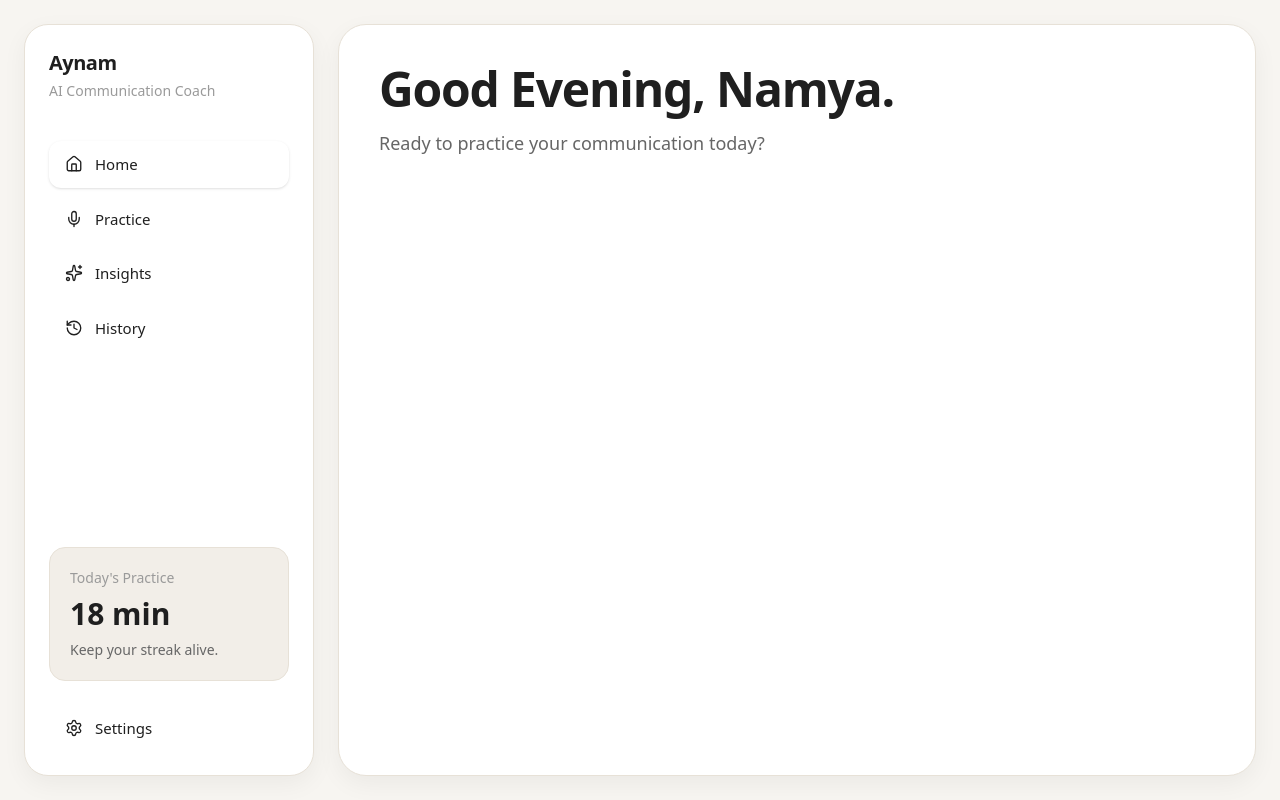
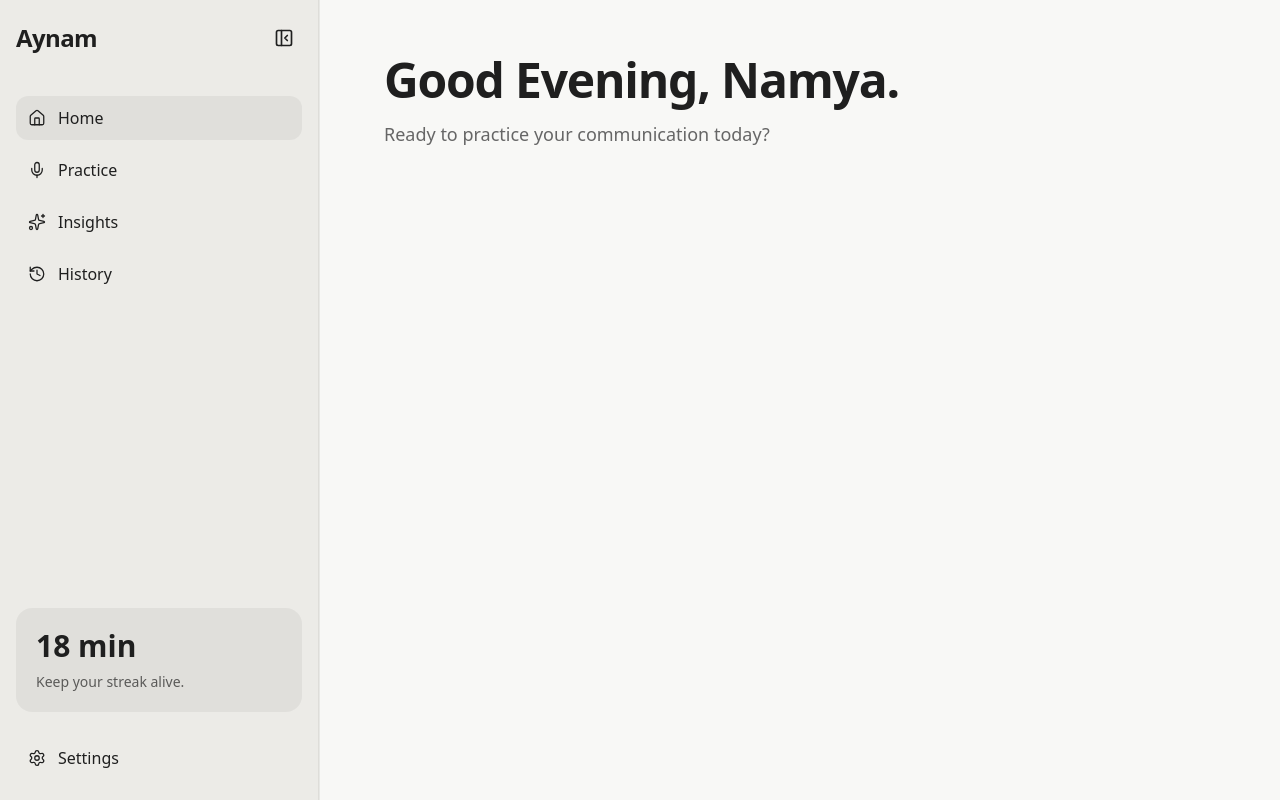
Before and after one commit to namyagaur/aynam.ai, a Next.js app: page /dashboard in a window 1280 px wide. Built offline with nearby package versions, Linux system fonts and the light colour scheme.

Commit message:
feat: enhance Sidebar and NavigationItem components for improved collapsed state handling

```diff
--- a/components/layout/AppShell.tsx
+++ b/components/layout/AppShell.tsx
@@ -1,42 +1,32 @@
-import { ReactNode } from "react";
+"use client";
+
+import { useState } from "react";
 import Sidebar from "./Sidebar";
 
-type AppShellProps = {
-  children: ReactNode;
+type Props = {
+  children: React.ReactNode;
 };
 
-export default function AppShell({
-  children,
-}: AppShellProps) {
+export default function AppShell({ children }: Props) {
+  const [collapsed, setCollapsed] = useState(false);
+
+  const sidebarWidth = collapsed ? 72 : 320;
+
   return (
-    <div className="min-h-screen bg-[var(--canvas)]">
-      <div className="mx-auto flex h-screen max-w-[1700px] gap-6 p-6">
+<div className="flex h-screen overflow-hidden bg-[#F4F4F1]">
+  <aside
+  style={{ width: sidebarWidth }}
+  className="shrink-0 border-r border-black/5 transition-all duration-300"
+>
+        <Sidebar
+          collapsed={collapsed}
+          setCollapsed={setCollapsed}
+        />
+      </aside>
 
-        {/* Sidebar */}
-
-        <div className="w-[290px] shrink-0">
-          <Sidebar />
-        </div>
-
-        {/* Workspace */}
-
-        <main
-          className="
-            flex-1
-            overflow-y-auto
-            rounded-[28px]
-            border
-            border-[var(--border)]
-            bg-[var(--surface)]
-            shadow-[var(--shadow)]
-          "
-        >
-          <div className="min-h-full p-10">
-            {children}
-          </div>
-        </main>
-
-      </div>
+      <main className="flex-1 overflow-y-auto bg-[#F8F8F6] px-16 py-14">
+        {children}
+      </main>
     </div>
   );
 }
--- a/components/layout/NavigationItem.tsx
+++ b/components/layout/NavigationItem.tsx
@@ -9,28 +9,46 @@ type NavigationItemProps = {
   href: string;
   label: string;
   icon: LucideIcon;
+  collapsed: boolean;
 };
 
 export default function NavigationItem({
   href,
   label,
   icon: Icon,
+  collapsed,
 }: NavigationItemProps) {
   const pathname = usePathname();
+
   const active = pathname.startsWith(href);
 
   return (
     <Link
       href={href}
       className={clsx(
-        "flex items-center gap-3 rounded-xl px-4 py-3 transition-all duration-200",
+        "group flex h-11 items-center rounded-xl transition-all duration-300",
+        collapsed ? "justify-center px-0" : "gap-3 px-3",
         active
-          ? "bg-white shadow-sm text-[var(--text-primary)]"
-          : "text-[var(--text-secondary)] hover:bg-white/60 hover:text-[var(--text-primary)]"
+          ? "bg-black/5 text-black"
+          : "text-black/60 hover:bg-black/5 hover:text-black"
       )}
     >
-      <Icon size={18} strokeWidth={1.8} />
-      <span className="text-[15px] font-medium">{label}</span>
+      <Icon
+        size={18}
+        strokeWidth={1.7}
+        className="shrink-0"
+      />
+
+      <span
+        className={clsx(
+          "whitespace-nowrap transition-all duration-300",
+          collapsed
+            ? "w-0 overflow-hidden opacity-0"
+            : "opacity-100"
+        )}
+      >
+        {label}
+      </span>
     </Link>
   );
 }
--- a/components/layout/Sidebar.tsx
+++ b/components/layout/Sidebar.tsx
@@ -6,36 +6,42 @@ import {
   History,
   Settings,
   Sparkles,
+  PanelLeftClose,
+  PanelLeftOpen,
 } from "lucide-react";
 
 import NavigationItem from "./NavigationItem";
 
-export default function Sidebar() {
+type SidebarProps = {
+  collapsed: boolean;
+  setCollapsed: React.Dispatch<React.SetStateAction<boolean>>;
+};
+
+export default function Sidebar({
+  collapsed,
+  setCollapsed,
+}: SidebarProps) {
   return (
-    <aside
-      className="
-        flex
-        h-full
-        w-full
-        flex-col
-        rounded-[24px]
-        border
-        border-[var(--border)]
-        bg-[var(--surface)]
-        p-6
-        shadow-[var(--shadow)]
-      "
-    >
+    <aside className="flex h-full flex-col border-r border-black/6 bg-[#ECEBE7] px-4 py-5">
       {/* Brand */}
 
-      <div className="mb-10">
-        <h1 className="text-xl font-semibold tracking-tight">
+      <div className="mb-10 flex items-center justify-between">
+  {!collapsed && (
+    <h1 className="text-2xl font-semibold tracking-tight">
       Aynam
     </h1>
+  )}
 
-        <p className="mt-1 text-sm text-[var(--text-muted)]">
-          AI Communication Coach
-        </p>
+  <button
+    onClick={() => setCollapsed(!collapsed)}
+    className="rounded-lg p-2 transition hover:bg-black/5"
+  >
+    {collapsed ? (
+      <PanelLeftOpen size={20} />
+    ) : (
+      <PanelLeftClose size={20} />
+    )}
+  </button>
 </div>
 
       {/* Navigation */}
@@ -46,24 +52,28 @@ export default function Sidebar() {
           href="/dashboard"
           label="Home"
           icon={House}
+          collapsed={collapsed}
         />
 
         <NavigationItem
           href="/practice"
           label="Practice"
           icon={Mic}
+          collapsed={collapsed}
         />
 
         <NavigationItem
           href="/feedback"
           label="Insights"
           icon={Sparkles}
+          collapsed={collapsed}
         />
 
         <NavigationItem
           href="/history"
           label="History"
           icon={History}
+          collapsed={collapsed}
         />
 
       </nav>
@@ -72,34 +82,30 @@ export default function Sidebar() {
 
       {/* Today's Practice */}
 
+      {!collapsed && (
   <div
     className="
       rounded-2xl
-          border
-          border-[var(--border)]
-          bg-[var(--surface-alt)]
+      bg-black/5
       p-5
     "
   >
-        <p className="text-sm text-[var(--text-muted)]">
-          Today's Practice
-        </p>
-
-        <h2 className="mt-2 text-3xl font-semibold">
+    <h2 className="text-3xl font-semibold">
       18 min
     </h2>
 
-        <p className="mt-2 text-sm text-[var(--text-secondary)]">
+    <p className="mt-2 text-sm text-black/60">
       Keep your streak alive.
     </p>
   </div>
-
+)}
       <div className="mt-6">
 
         <NavigationItem
           href="/settings"
           label="Settings"
           icon={Settings}
+          collapsed={collapsed}
         />
 
       </div>
```
Lines whose indentation alone changed are shown as unchanged.
